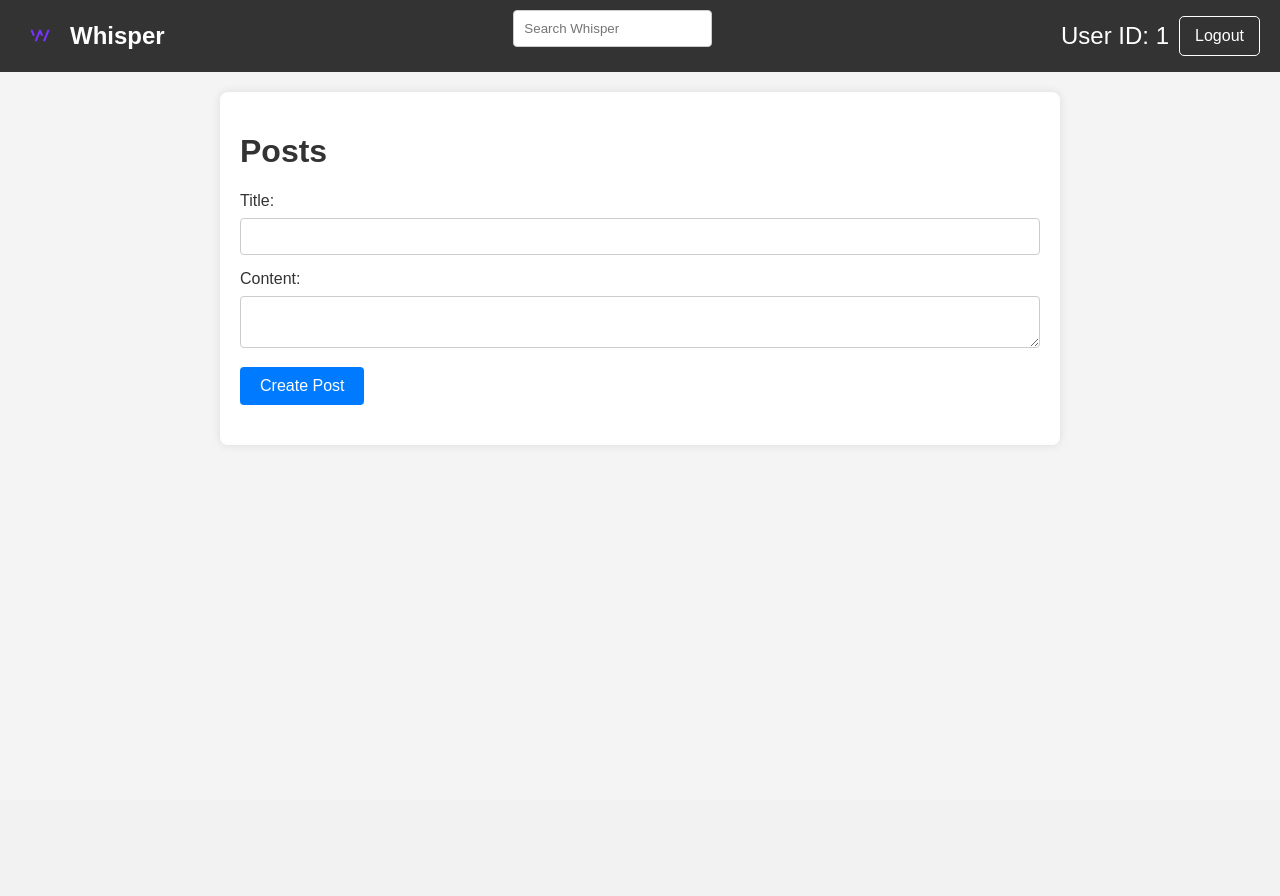
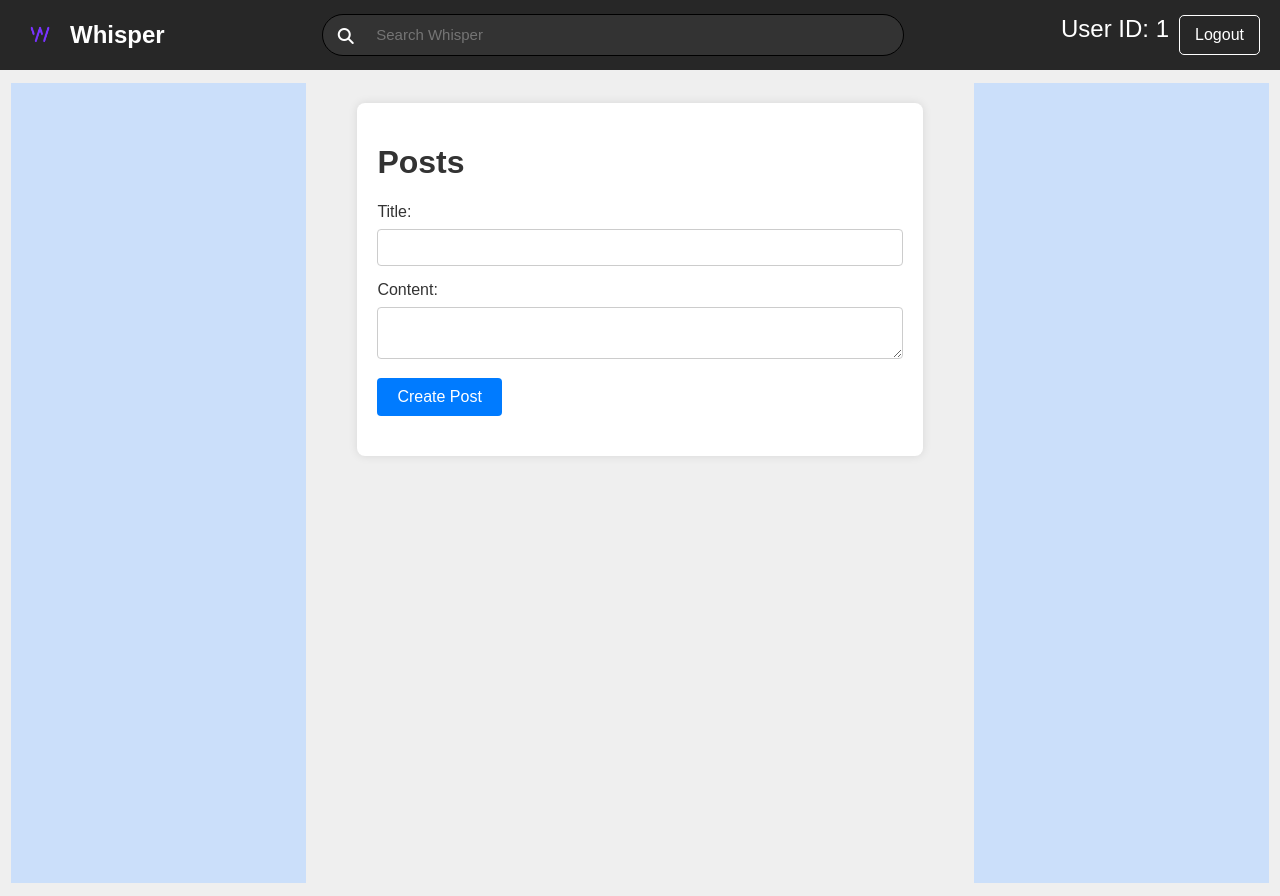
Before and after one commit to prc16/whisper, a PHP site: page /home/ in a window 1280 px wide. Before the commit the page ends 445 px from the top, so only its background shows below. Run offline with PHP 8.4, Linux system fonts and the light colour scheme; the visitor is signed in with stand-in values (Sample User, id 1); data that the repository does not hold is empty.

Commit message:
fixed sidebars in pages

```diff
--- a/home/home.css
+++ b/home/home.css
@@ -1,9 +1,38 @@
 body {
     font-family: 'Arial', sans-serif;
-    background-color: #f4f4f4;
+    background-color: #efefef;
     margin: 0;
     padding: 0;
     align-items: center;
     justify-content: center;
     height: 100vh;
 }
+
+.web-container{
+    display:flex;
+    justify-content: space-between;
+    padding:13px 4%;
+}
+
+.left-sidebar{
+    background: #cbdffa;
+    flex-basis:25%;
+    top:70px;
+    align-self:flex-start;
+    margin-left:-40px;
+    height:100vh;
+}
+
+
+.right-sidebar{
+    background: #cbdffa;
+    flex-basis:25%;
+    top:70px;
+    align-self:flex-start;
+    height:100vh;
+    margin-right:-40px;
+}
+
+.main-content{
+    flex-basis:48%;
+}
--- a/home/index.php
+++ b/home/index.php
@@ -7,10 +7,15 @@
     <link rel="stylesheet" href="home.css">
     <link rel="stylesheet" href="../navbar/navbar.css">
     <link rel="stylesheet" href="../posts/posts.css">
+    <link rel="stylesheet" href="https://cdnjs.cloudflare.com/ajax/libs/font-awesome/6.5.1/css/all.min.css" integrity="sha512-DTOQO9RWCH3ppGqcWaEA1BIZOC6xxalwEsw9c2QQeAIftl+Vegovlnee1c9QX4TctnWMn13TZye+giMm8e2LwA==" crossorigin="anonymous" referrerpolicy="no-referrer" />
     <script src="../posts/script.js"></script>
 </head>
 <body>
     <?php include '../navbar/navbar.php'; ?>
-    <?php include '../posts/posts.php'; ?>
+    <div class="web-container">
+    <div class="left-sidebar"></div>
+    <div class="main-content"><?php include '../posts/posts.php'; ?></div>
+    <div class="right-sidebar"></div>
+    </div>
 </body>
 </html>
--- a/navbar/navbar.css
+++ b/navbar/navbar.css
@@ -1,17 +1,46 @@
 .navbar {
-    background-color: #333;
+    background-color:rgb(39, 39, 39) ;
     color: white;
     display: flex;
     justify-content: space-between;
     align-items: center;
     padding: 10px 20px;
+    height:50px;
+    position:sticky;
+    z-index: 100;
+    top:0;
 }
 
 .navbar-left {
     display: flex;
-    align-items: center;
+    align-items: left;
 }
 
+.navbar-center{
+    background:#333;
+    display: flex;
+    align-items: center;
+    border:1px solid black;
+    border-radius:25px;
+    padding: 0 15px;
+    width:550px;
+    height:40px;
+}
+
+.fa-magnifying-glass{
+    width:30px;
+    height:15px;
+}
+.navbar-center > .input{
+    background : transparent;
+    padding : 10px;
+    margin-top:13px;
+    font-size:15px;
+    width:100%;
+    outline:none;
+    border:0;
+    color:white;
+}
 .logo {
     width: 40px; /* Adjust the size as needed */
     height: auto;
@@ -32,7 +61,7 @@
 
 .navbar-right {
     display: flex;
-    align-items: center;
+    align-items: right;
 }
 
 .login-btn,
```
Also changed, not shown: images/magnifying-glass-solid.svg (added).
